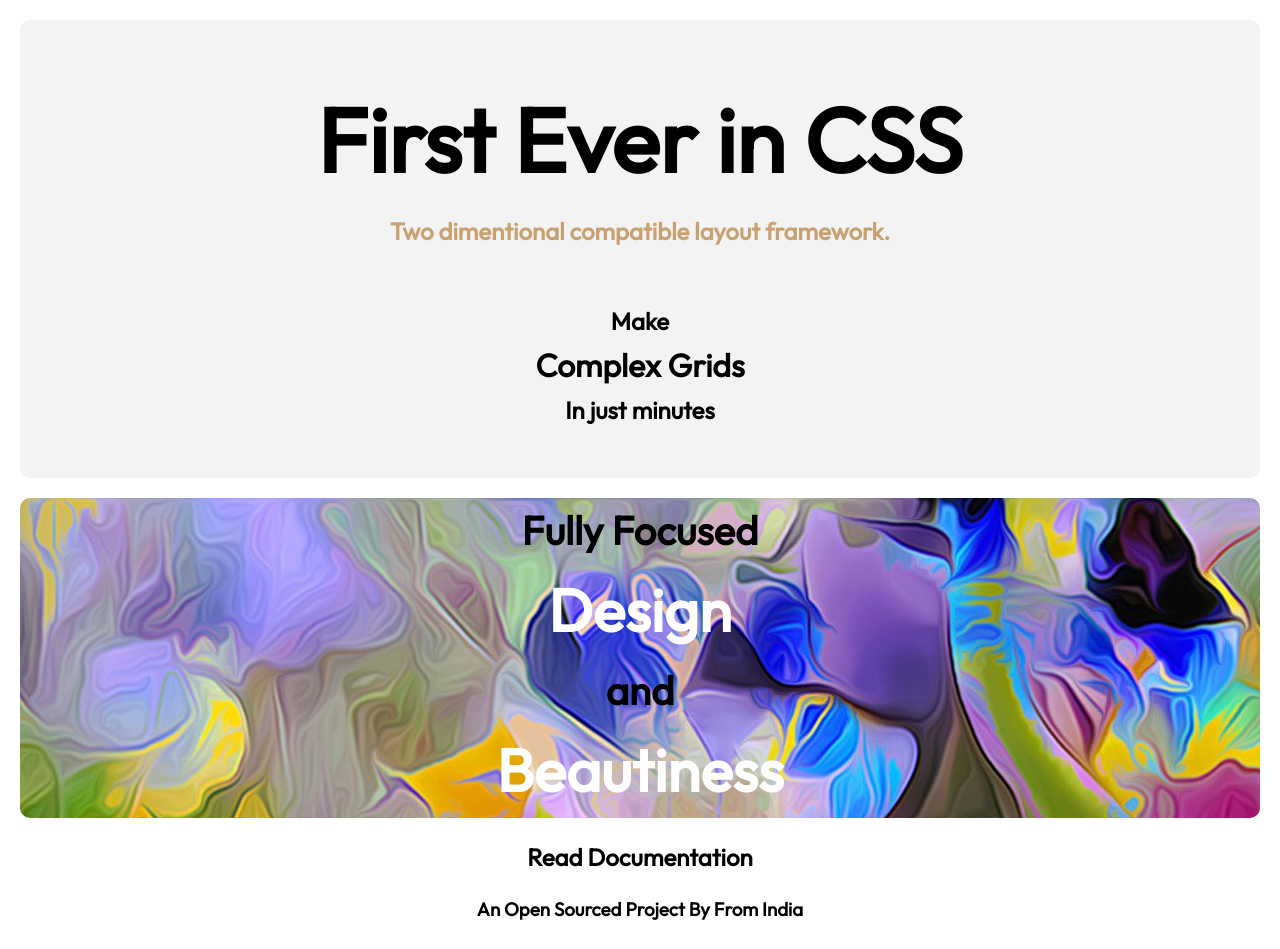
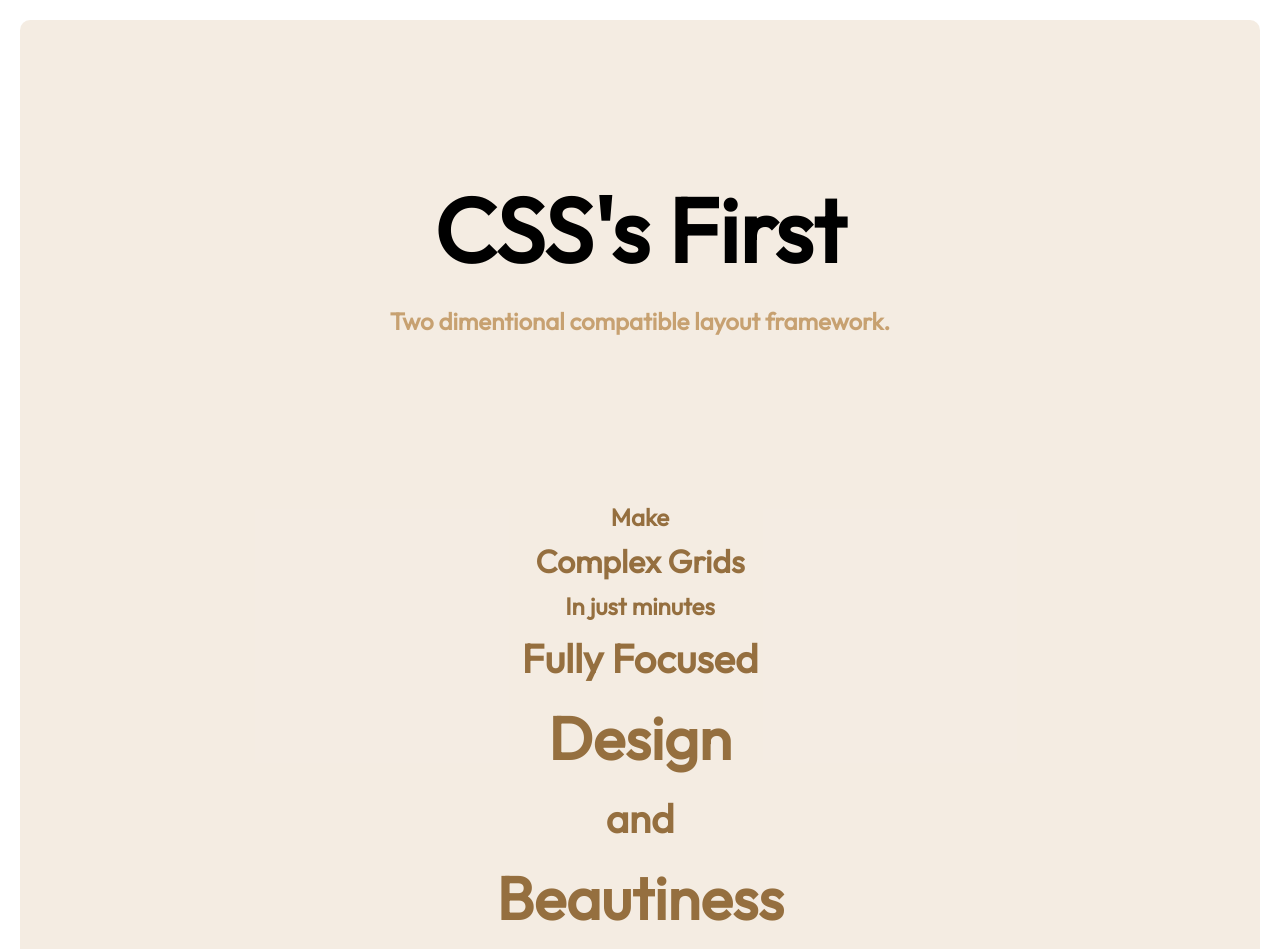
Before and after one commit to rowscolumns/rowscolumns.github.io, a plain HTML site: page index.html in a window 1280 px wide. Shown: the top 949 px of the page. Drawn offline with Linux system fonts and the light colour scheme.

Commit message:
Update index.html

```diff
--- a/index.html
+++ b/index.html
@@ -7,45 +7,48 @@
       margin: 0;
       padding: 0;
     }
+    .lc{
+        color: #333;
+
+    }
+
         </style>
-            <link rel="stylesheet" href="style.css">
+            <link rel="stylesheet" href="../style.css">
 
          <script src="../prototypeSyntax.js"></script>
          <link rel="stylesheet" type="text/css" href="rowcolumn/rowcolumn.css">
          <meta name="viewport" content="width=device-width, initial-scale=1.0">
+
     </head>
     <body>
         <div class="grid-container" id="grid-container" layout="(100).splits(lg, sm
-        .splits(lg,sm ,'parallel') ,'parallel',[100,97.5])
+         ,'parallel',[100,97.5])
         .add(
         property('gap','20px'),
         property('margin','20px'),
-        childProperty('border-radius','10px',0,3),
-        childProperty('background-color','#f3f3f3',0,2)
+        property('border-radius','10px',0,3),
         )">
-            <div style="" class="l-cc p-cc">
-                <div class="p-tac l-tac">
-                    <h1 style="font-size: 90px;">First Ever in CSS</h1>
+            <div id="demo5" style="" class="l-cc p-cc">
+                <div  class="p-tac l-tac">
+                    <h1 style="font-size: 90px;" id="demo2">CSS's First</h1>
                     <h2 id="demo" >Two dimentional compatible layout framework.</h3>
-                    <br><br>
+                </div>
+            </div>
+             <div   class="l-tc l-tac p-cc p-tac">
+                <div id="demo4" >
                     <h2>Make</h2>
                     <h1>Complex Grids</h1>
                     <h2  >In just minutes</h3>
-                </div>
-
-            </div>
-             <div style="background-image: url('../bea.jpg'); " class="l-cc l-tac p-cc p-tac">
-                <div>
-                    <h1 style="font-size: 40px;color: #000;">Fully Focused</h1>
-                    <h1 style="font-size: 60px;color: #ffffff;">Design</h1>
-                    <h1 style="font-size: 40px;color: #000;">and</h1>
-                    <h1 style="font-size: 60px; color: #ffffff;">Beautiness</h1>
+                    <h1 style="font-size: 40px;">Fully Focused</h1>
+                    <h1 style="font-size: 60px;">Design</h1>
+                    <h1 style="font-size: 40px;">and</h1>
+                    <h1 style="font-size: 60px; ">Beautiness</h1>
                 </div>
 
             </div>
              <div class="l-cc ">
                 <div class="p-tac l-tac">
-                    <h2><a href="https://rowscolumns.github.io/docs.html">Read Documentation </a></h4>
+                    <h2><a href="https://rowscolumns.github.io/">Read Documentation </a></h4>
                     <h3>An Open Sourced Project By From India</h3>
                 </div>
             </div>
@@ -61,11 +64,16 @@
         count.splice(0,1,number)
         return Number(count.join(''))
     }
+    let element = document.getElementById('demo');
+    let element2 = document.getElementById('demo2');
+    let element3 = document.getElementById('grid-container');
+     let element4 = document.getElementById('demo4');
+      let element5 = document.getElementById('demo5');
     const number = new Array;
     const myPunctuation = ['~!@#$%^&*'].toString().split('')
     function numberAnimate(value){
         let digit = value.length
-        let element = document.getElementById('demo');
+
         number.push(value);
         let lastNumber = number.pop();
         let splitNumber = lastNumber.toString().split('')
@@ -80,10 +88,43 @@
                     digitLength.fill(myPunctuation[Math.floor(Math.random() * 10)],digit.length-1)
                     console.log(value)
                 }
-                element.style.color = "#" + ((1 << 24) * Math.random() | 0).toString(16).padStart(6, "0")
+                let rancol = "#" + ((1 << 24) * Math.random() | 0).toString(16).padStart(6, "0")
+                function hexToRGB(hex, alpha) {
+    var r = parseInt(hex.slice(1, 3), 16),
+        g = parseInt(hex.slice(3, 5), 16),
+        b = parseInt(hex.slice(5, 7), 16);
+
+    if (alpha) {
+        return "rgba(" + r + ", " + g + ", " + b + ", " + alpha + ")";
+    } else {
+        return "rgb(" + r + ", " + g + ", " + b + ")";
+    }
+}
+
+function invertHex(hex) {
+   let main = hex.slice(1)
+   console.log(main)
+  return '#' + (Number(`0x1${main}`) ^ 0xFFFFFF).toString(16).substr(1).toUpperCase()
+
+}
+function adjust(color, amount) {
+    return '#' + color.replace(/^#/, '').replace(/../g, color => ('0'+Math.min(255, Math.max(0, parseInt(color, 16) + amount)).toString(16)).substr(-2));
+}
+; // Returns FF00FF
+
+
+
+                element.style.color = rancol
+                element2.style.color = invertHex(rancol)
+                element3.style.backgroundColor =  hexToRGB(rancol, 0.2);
                 element.innerHTML = digitLength.fill(stringValue[i],i,i+1).join('')
                 i++
                 if(i == digit.length){
+                       element2.style.color = "#000"
+                       element3.style.backgroundColor = hexToRGB(rancol, 0.2)
+                        //element5.style.backgroundColor = invertHex(rancol)
+                        element4.style.color =  adjust(rancol, -50)
+                        console.log(invertHex(rancol))
                     clearInterval(animating)
                 }
             },40)
@@ -96,12 +137,14 @@
         numberAnimate(phrase[i]);
         setInterval(()=>{
         numberAnimate(phrase[i]);
+
         if(i==phrase.length-1){
            i=0
         }else{
             i++
         }
     },8000)
+          element.style.color = "#333"
         if(i==phrase.length-1){
            i=0
         }else{
```
